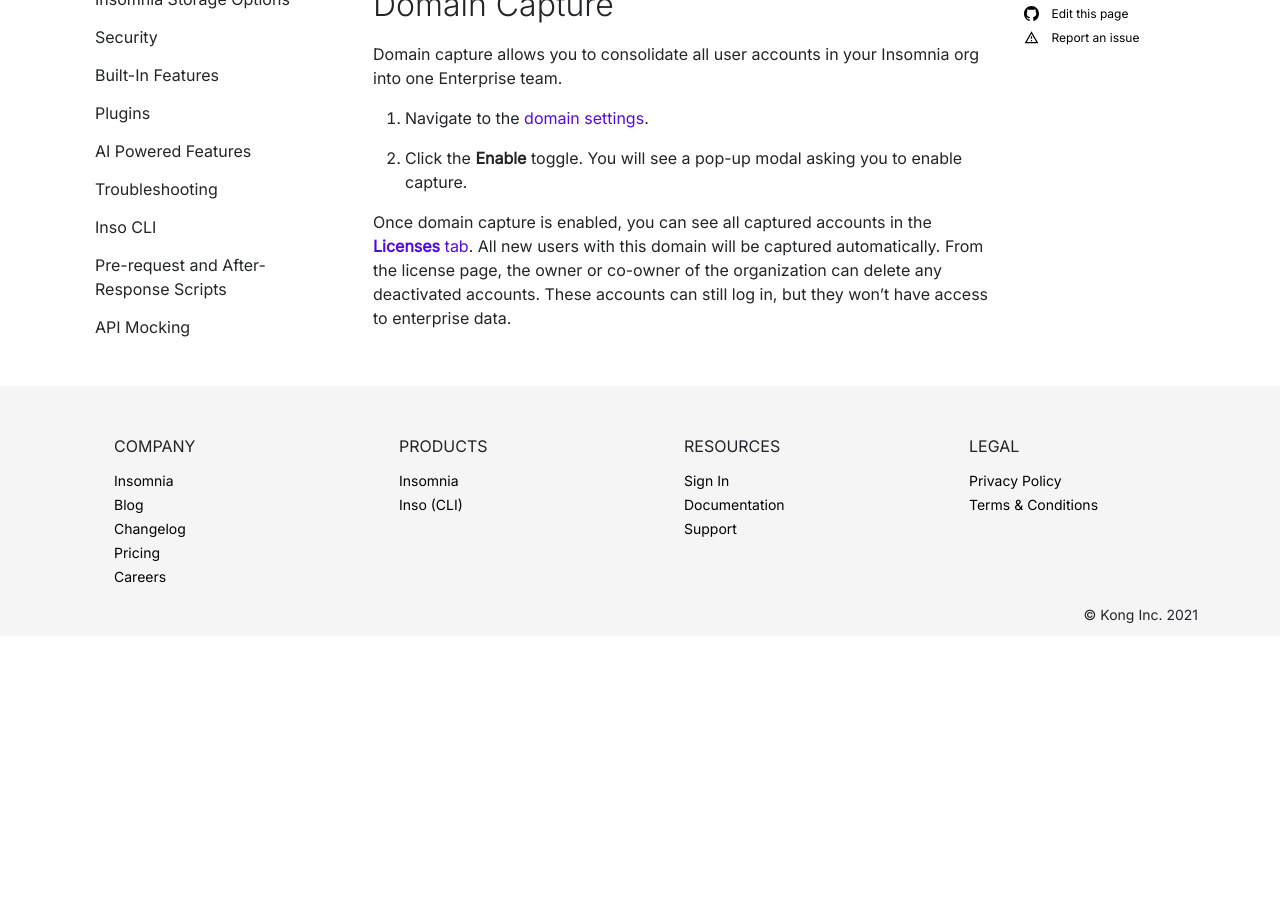
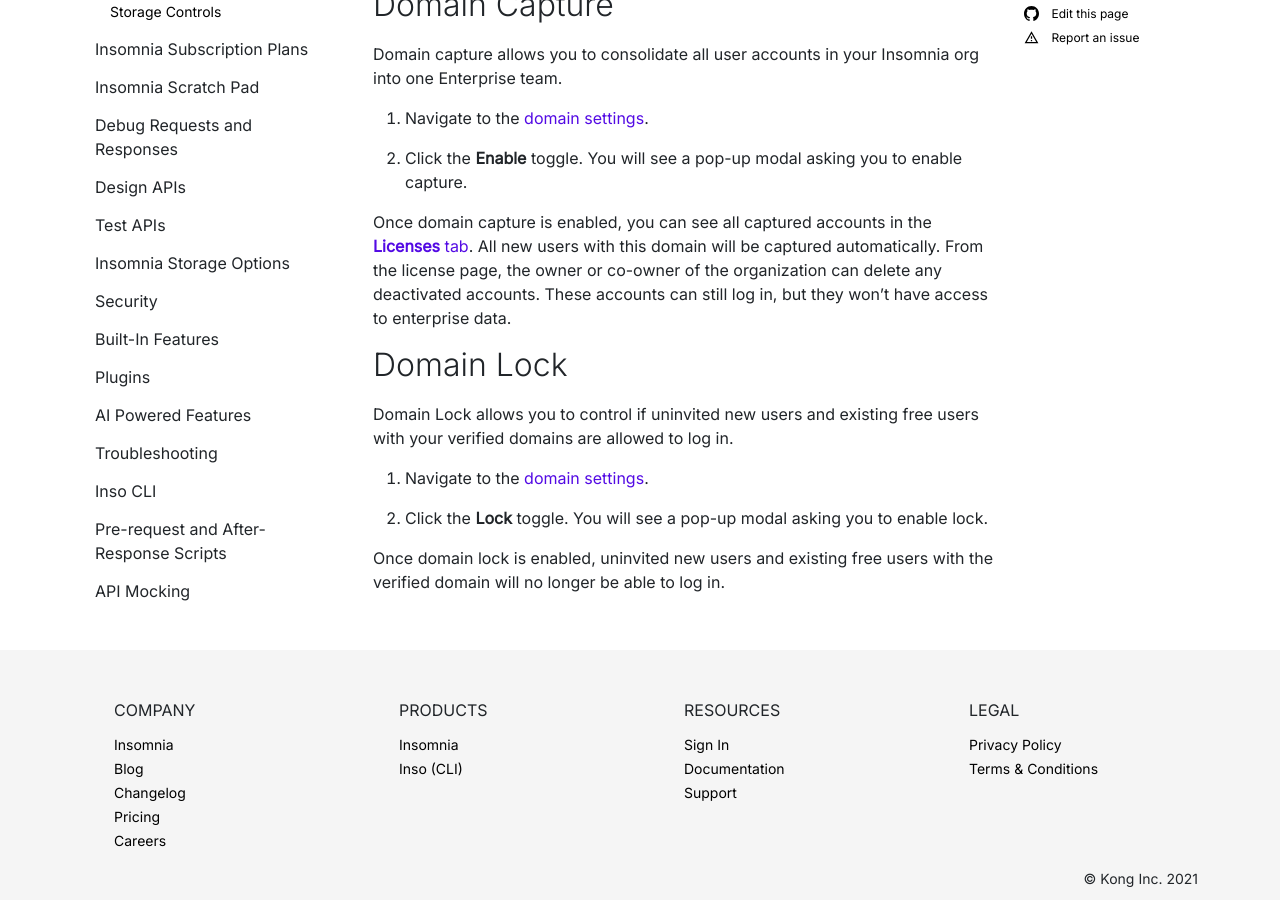
Before and after one commit to Kong/insomnia-docs, a Jekyll site: the page built from docs/insomnia/manage-domains.md, in a window 1280 px wide and 900 px high, scrolled down 1854 px. Built offline with Jekyll 4.4.1, drawn with Linux system fonts in a browser that asks for light colours; comment, search, counter and statistics services are not loaded; before the commit the page ends 2490 px from its top, so only the background shows below that.

Commit message:
domain lock
Docs on domain lock added to the manage domains doc.

```diff
--- a/docs/insomnia/manage-domains.md
+++ b/docs/insomnia/manage-domains.md
@@ -38,3 +38,13 @@
 2. Click the **Enable** toggle. You will see a pop-up modal asking you to enable capture.
 
 Once domain capture is enabled, you can see all captured accounts in the [**Licenses** tab](https://app.insomnia.rest/app/enterprise/licenses). All new users with this domain will be captured automatically. From the license page, the owner or co-owner of the organization can delete any deactivated accounts. These accounts can still log in, but they won't have access to enterprise data.
+
+## Domain Lock
+
+Domain Lock allows you to control if uninvited new users and existing free users with your verified domains are allowed to log in.
+
+1. Navigate to the [domain settings](https://app.insomnia.rest/app/enterprise/domains/list).
+
+2. Click the **Lock** toggle. You will see a pop-up modal asking you to enable lock.
+
+Once domain lock is enabled, uninvited new users and existing free users with the verified domain will no longer be able to log in.
```
